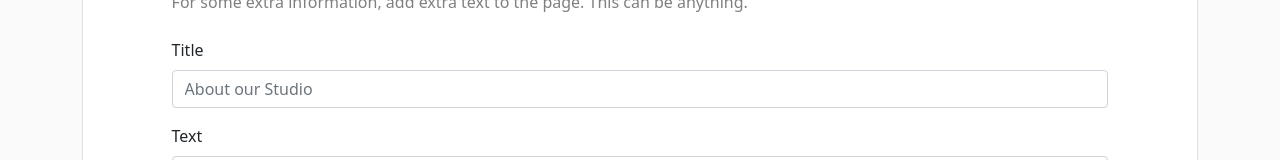
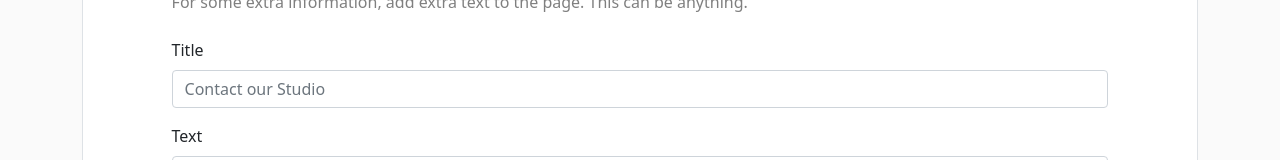
Before and after one commit to StephanieBolder/onestopshop, a React (Create React App) app: page /contact-form/text in a window 1280 px wide. Shown: the part 617-777 px from the top of the page. Built offline with nearby package versions, Linux system fonts and the light colour scheme.

Commit message:
contact changes

```diff
--- a/src/pages/ContactForm.js
+++ b/src/pages/ContactForm.js
@@ -128,7 +128,7 @@ export default function ContactForm({ index = 1 }) {
                             <Form action="">
                                 <Form.Group className="mb-3" controlId="formTitle">
                                     <Form.Label>Title</Form.Label>
-                                    <Form.Control type="text" placeholder="About our Studio" value={title} onChange={(e) => setTitle(e.target.value)} />
+                                    <Form.Control type="text" placeholder="Contact our Studio" value={title} onChange={(e) => setTitle(e.target.value)} />
                                 </Form.Group>
                                 <Form.Group className="mb-3" controlId="formText">
                                     <Form.Label>Text</Form.Label>
```
